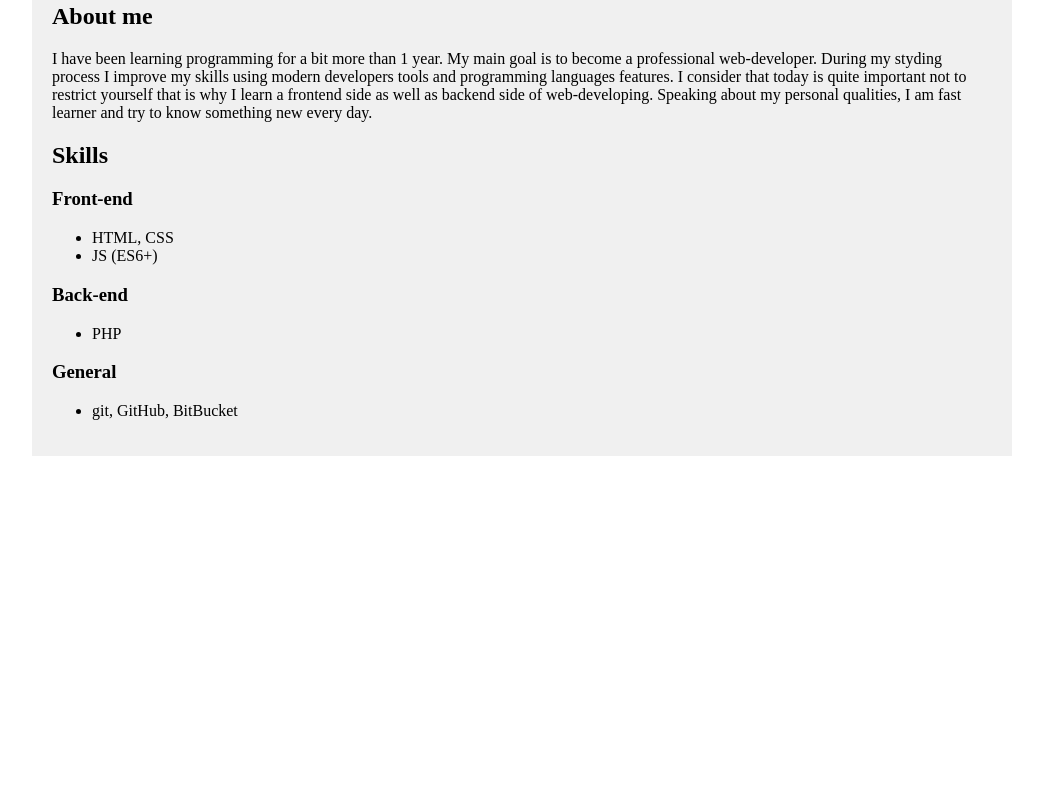
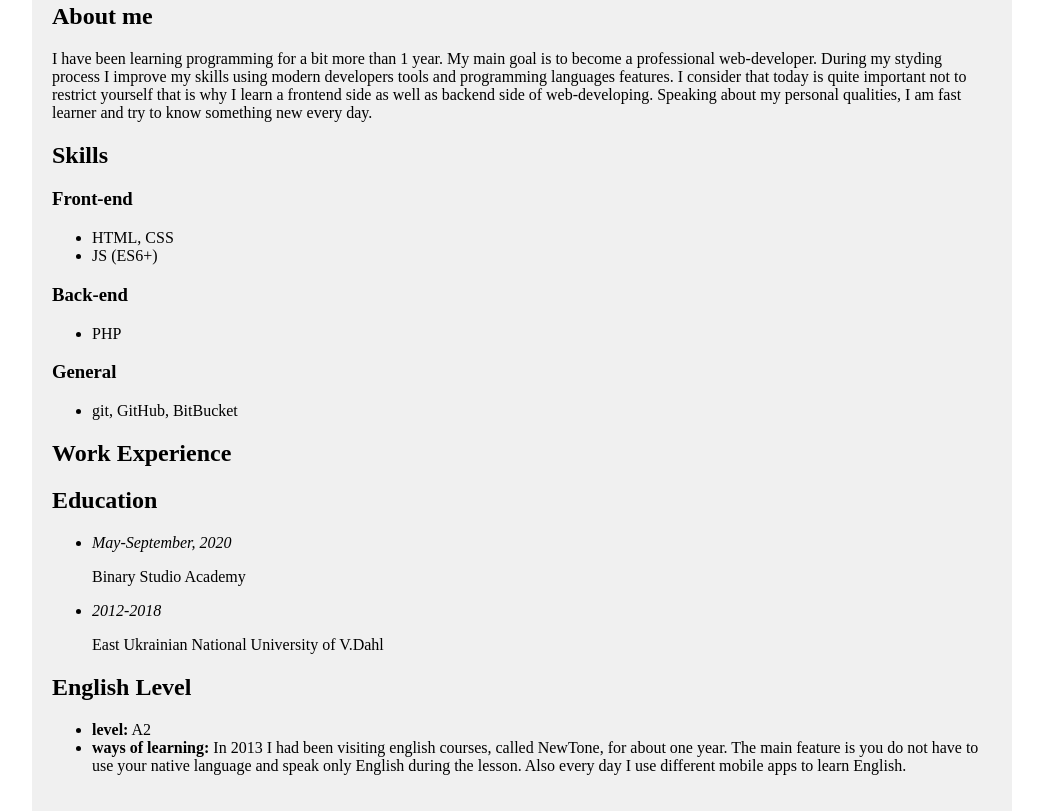
Before and after one commit to andytrue7/rsschool-cv, a plain HTML site: page index.html in a window 1280 px wide. Shown: the part 358-1169 px from the top of the page, without its empty margins (118-1161 px from the left). Before the commit the page ends 814 px from the top, so only its background shows below. Drawn offline with Linux system fonts and the light colour scheme.

Commit message:
feat: add education and english level

```diff
--- a/index.html
+++ b/index.html
@@ -62,6 +62,34 @@
         </ul>
       </div>
     </section>
+    <section class="experience">
+      <h2>Work Experience</h2>
+    </section>
+    <section class="education">
+      <h2>Education</h2>
+      <ul>
+        <li>
+          <em>May-September, 2020</em>
+          <p>Binary Studio Academy</p>
+        </li>
+        <li>
+          <em>2012-2018</em>
+          <p>East Ukrainian National University of V.Dahl</p>
+        </li>
+      </ul>
+    </section>
+    <section class="english-level">
+      <h2>English Level</h2>
+        <ul>
+          <li><strong>level:</strong> A2</li>
+          <li>
+            <strong>ways of learning:</strong>
+            In 2013 I had been visiting english courses, called NewTone, for about one year.
+            The main feature is you do not have to use your native language and speak only English during the lesson.
+            Also every day I use different mobile apps to learn English.
+          </li>
+        </ul>
+    </section>
   </div>
 </body>
 </html>
```
